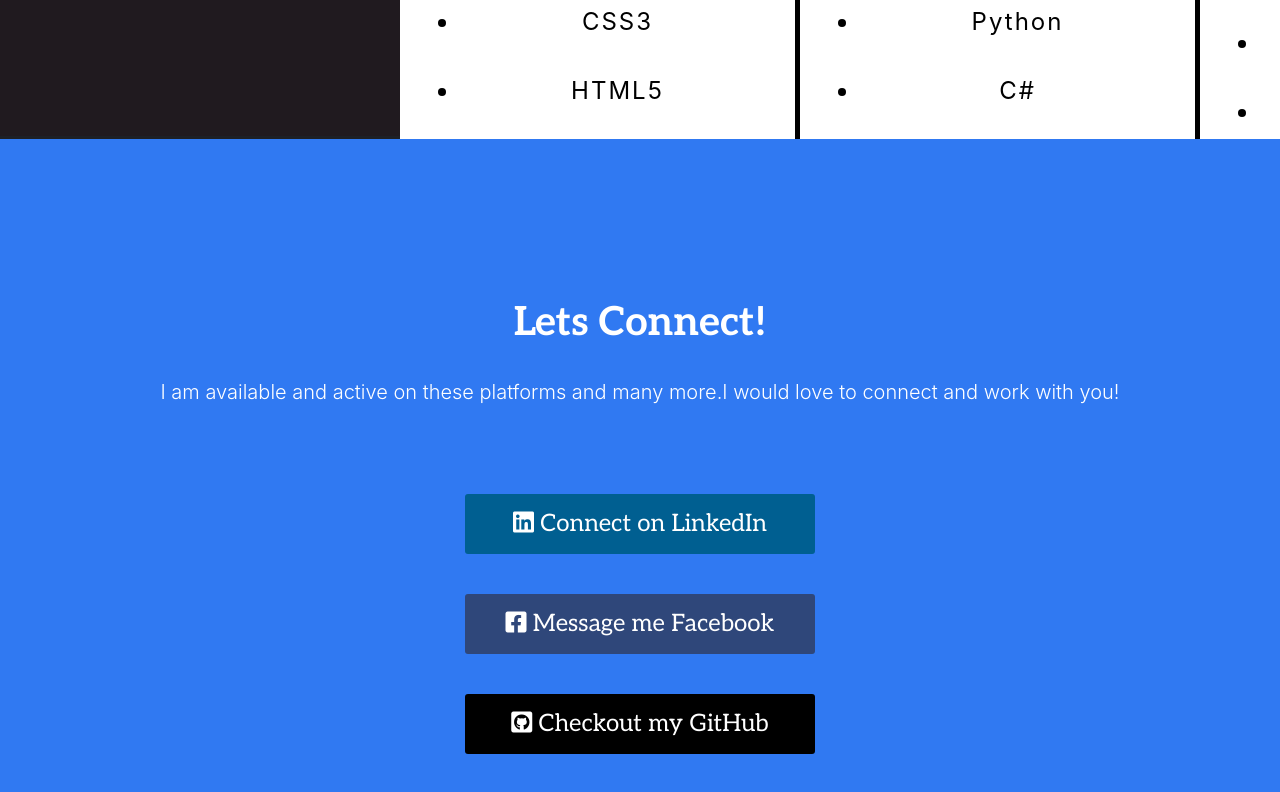
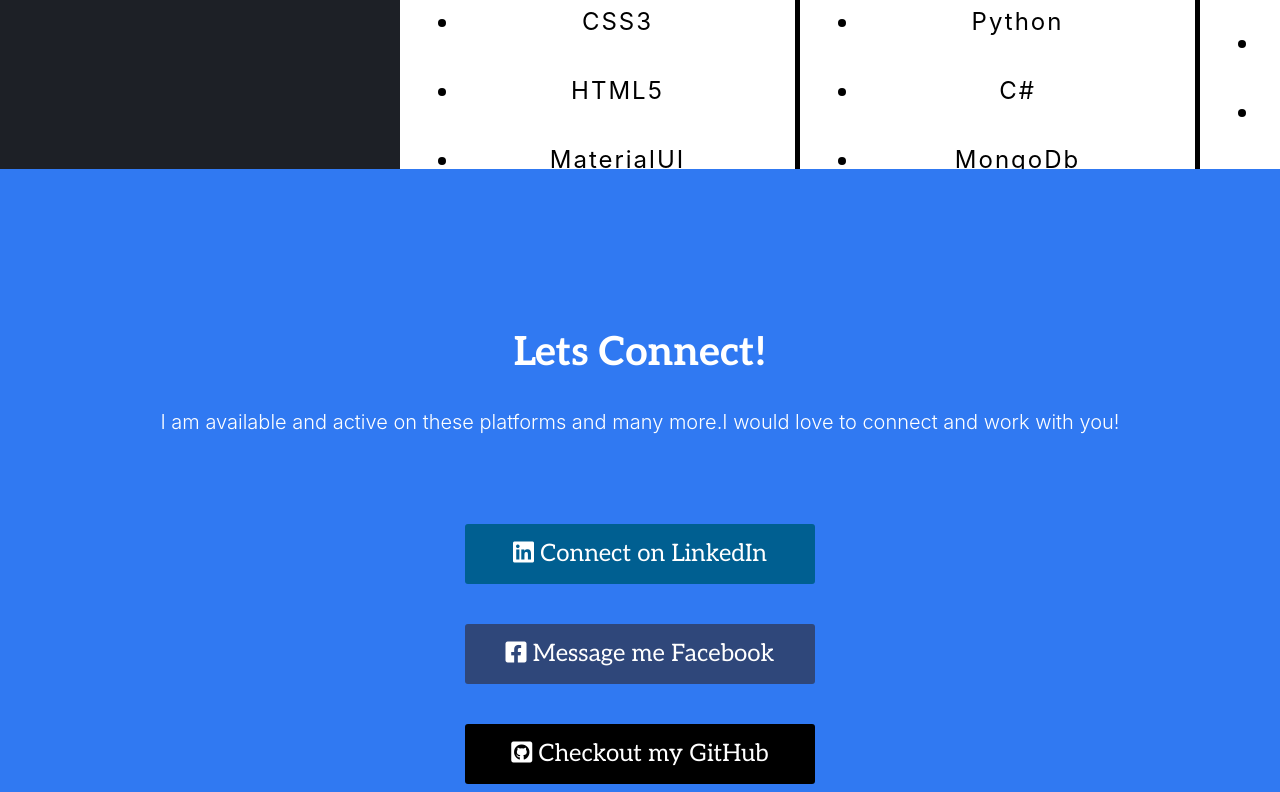
Before and after one commit to AbdifatahOsman2/Portfolio-V3, a React (Create React App) app: page / in a window 1280 px wide. Shown: the part 2920-3712 px from the top of the page. Built offline with nearby package versions, Linux system fonts and the light colour scheme; the HTML template or start-up script is replaced by a standard one.

Commit message:
mobile redone

```diff
--- a/src/screens/Home.scss
+++ b/src/screens/Home.scss
@@ -486,11 +486,9 @@
     }
   }
   .section-four {
-    background-color: #201a1f;
     height: 100vh;
     @media only screen and (max-width: 480px) {
       height: 2400px;
-      background-color: #1d2026;
     }
     .heading {
       padding-top: 30px;
@@ -681,7 +679,7 @@
   .section-five {
     background-color: #3079f2;
     height: 100vh;
-    margin: -30px 0px 0px 0px;
+    margin: 0px 0px 0px 0px;
     position: relative;
     color: white;
     @media only screen and (max-width: 480px) {
```
